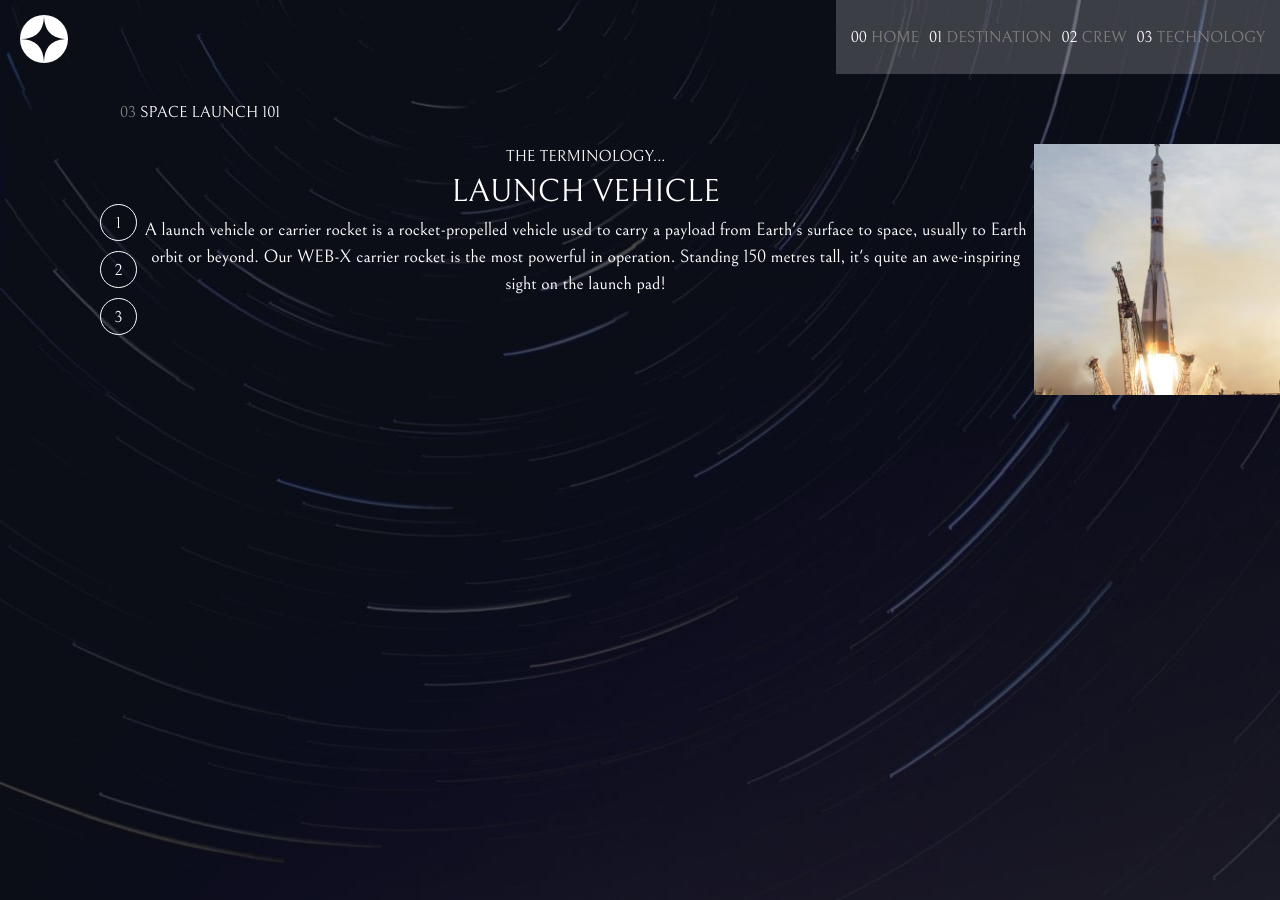
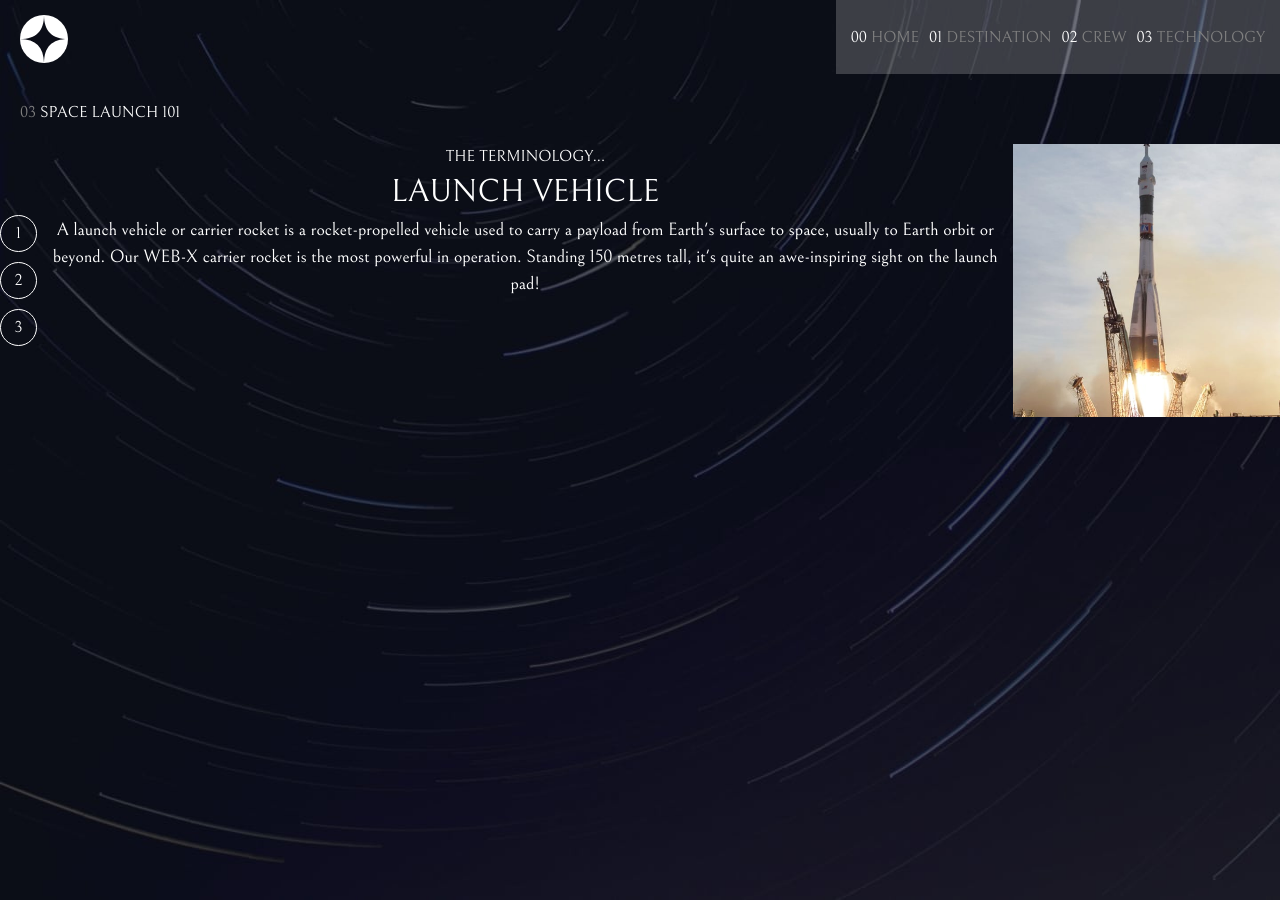
Before and after one commit to Azyfy/space-tourism, a React (Create React App) app: page /technology in a window 1280 px wide. Built offline with nearby package versions, Linux system fonts and the light colour scheme; a web font is replaced by a local one.

Commit message:
remove left padding

```diff
--- a/src/components/Technology.scss
+++ b/src/components/Technology.scss
@@ -4,7 +4,6 @@
     background-color: #0B0D17;
     min-height: 100vh;
     padding-top: 100px;
-    padding-left: 100px;
 
     img {
         width: 100%;
```
